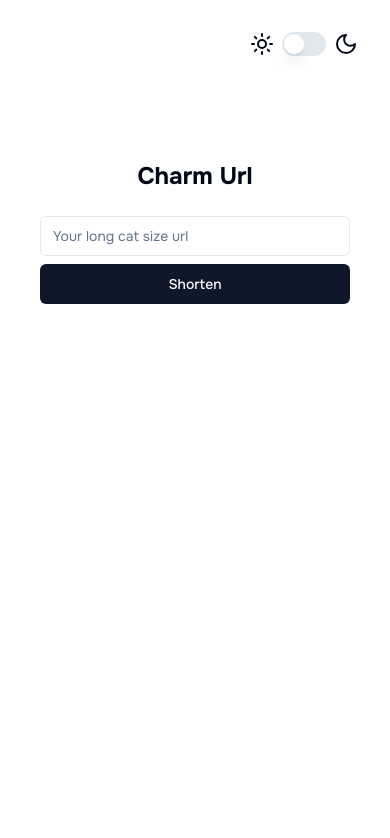
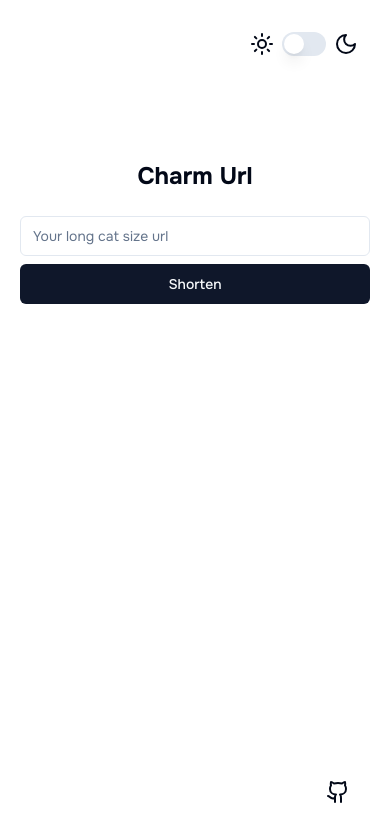
Before and after one commit to rubenpachecomatas/charm-url, a Next.js app: page / in a window 390 px wide. Shown: the top 838 px of the page. Built offline with nearby package versions, Linux system fonts and the light colour scheme.

Commit message:
Add footer and github link

```diff
--- /dev/null
+++ b/app/_components/Footer.tsx
@@ -0,0 +1,32 @@
+"use client";
+
+import { Button } from "@/components/ui/button";
+import { GITHUB } from "@/constants/urls";
+import { Github } from "lucide-react";
+import {
+  Tooltip,
+  TooltipContent,
+  TooltipProvider,
+  TooltipTrigger,
+} from "@/components/ui/tooltip";
+
+const Footer = () => (
+  <footer className="absolute flex gap-2 bottom-8 right-8">
+    <TooltipProvider delayDuration={200}>
+      <Tooltip>
+        <TooltipTrigger asChild>
+          <a target="_blank" href={GITHUB}>
+            <Button size="icon" variant="ghost">
+              <Github />
+            </Button>
+          </a>
+        </TooltipTrigger>
+        <TooltipContent side="left">
+          <p>Star on Github!</p>
+        </TooltipContent>
+      </Tooltip>
+    </TooltipProvider>
+  </footer>
+);
+
+export default Footer;
--- /dev/null
+++ b/app/_components/Header.tsx
@@ -0,0 +1,7 @@
+const Header = () => (
+  <header>
+    <h1 className="text-2xl font-bold">Charm Url</h1>
+  </header>
+);
+
+export default Header;
--- a/app/layout.tsx
+++ b/app/layout.tsx
@@ -2,7 +2,8 @@
 import { Onest } from "next/font/google";
 import "./globals.css";
 import { Providers } from "./_components/Providers";
-import { Analytics } from '@vercel/analytics/react';
+import { Analytics } from "@vercel/analytics/react";
+import { cn } from "@/lib/utils";
 
 const onest = Onest({ subsets: ["latin"] });
 
@@ -21,10 +22,13 @@
       <head>
         <link rel="icon" href="/favicon.svg" sizes="any" />
       </head>
-      <body className={onest.className}>
-        <Providers>
-          {children}
-        </Providers>
+      <body
+        className={cn(
+          onest.className,
+          "flex min-h-screen flex-col gap-6 items-center py-40 px-5 sm:px-14"
+        )}
+      >
+        <Providers>{children}</Providers>
         <Analytics />
       </body>
     </html>
--- a/app/page.tsx
+++ b/app/page.tsx
@@ -1,14 +1,19 @@
 import { Form } from "./_components/Form";
 import { UrlAlert } from "./_components/UrlAlert";
 import { ThemeSwitch } from "./_components/ThemeSwitch/ThemeSwitch";
+import Header from "./_components/Header";
+import Footer from "./_components/Footer";
 
 export default function Home() {
   return (
-    <main className="flex min-h-screen flex-col items-center p-10 pt-40 gap-6 black">
-      <ThemeSwitch />
-      <h1 className="text-2xl font-bold">Charm Url</h1>
-      <Form />
-      <UrlAlert />
-    </main>
+    <>
+      <Header />
+      <main className="flex min-h-screen flex-col items-center gap-6 black w-full">
+        <ThemeSwitch />
+        <Form />
+        <UrlAlert />
+      </main>
+      <Footer />
+    </>
   );
 }
--- /dev/null
+++ b/components/ui/tooltip.tsx
@@ -0,0 +1,30 @@
+"use client"
+
+import * as React from "react"
+import * as TooltipPrimitive from "@radix-ui/react-tooltip"
+
+import { cn } from "@/lib/utils"
+
+const TooltipProvider = TooltipPrimitive.Provider
+
+const Tooltip = TooltipPrimitive.Root
+
+const TooltipTrigger = TooltipPrimitive.Trigger
+
+const TooltipContent = React.forwardRef<
+  React.ElementRef<typeof TooltipPrimitive.Content>,
+  React.ComponentPropsWithoutRef<typeof TooltipPrimitive.Content>
+>(({ className, sideOffset = 4, ...props }, ref) => (
+  <TooltipPrimitive.Content
+    ref={ref}
+    sideOffset={sideOffset}
+    className={cn(
+      "z-50 overflow-hidden rounded-md border bg-popover px-3 py-1.5 text-sm text-popover-foreground shadow-md animate-in fade-in-0 zoom-in-95 data-[state=closed]:animate-out data-[state=closed]:fade-out-0 data-[state=closed]:zoom-out-95 data-[side=bottom]:slide-in-from-top-2 data-[side=left]:slide-in-from-right-2 data-[side=right]:slide-in-from-left-2 data-[side=top]:slide-in-from-bottom-2",
+      className
+    )}
+    {...props}
+  />
+))
+TooltipContent.displayName = TooltipPrimitive.Content.displayName
+
+export { Tooltip, TooltipTrigger, TooltipContent, TooltipProvider }
--- /dev/null
+++ b/constants/urls.ts
@@ -0,0 +1,3 @@
+const GITHUB = 'https://github.com/rubenpachecomatas/charm-url';
+
+export { GITHUB }
--- a/package.json
+++ b/package.json
@@ -13,6 +13,7 @@
     "@prisma/client": "5.8.0",
     "@radix-ui/react-slot": "^1.0.2",
     "@radix-ui/react-switch": "^1.0.3",
+    "@radix-ui/react-tooltip": "^1.0.7",
     "@vercel/analytics": "^1.1.2",
     "class-variance-authority": "^0.7.0",
     "clsx": "^2.1.0",
```
Also changed, not shown: 1 other file (tests, documents, lock files or other folders).
